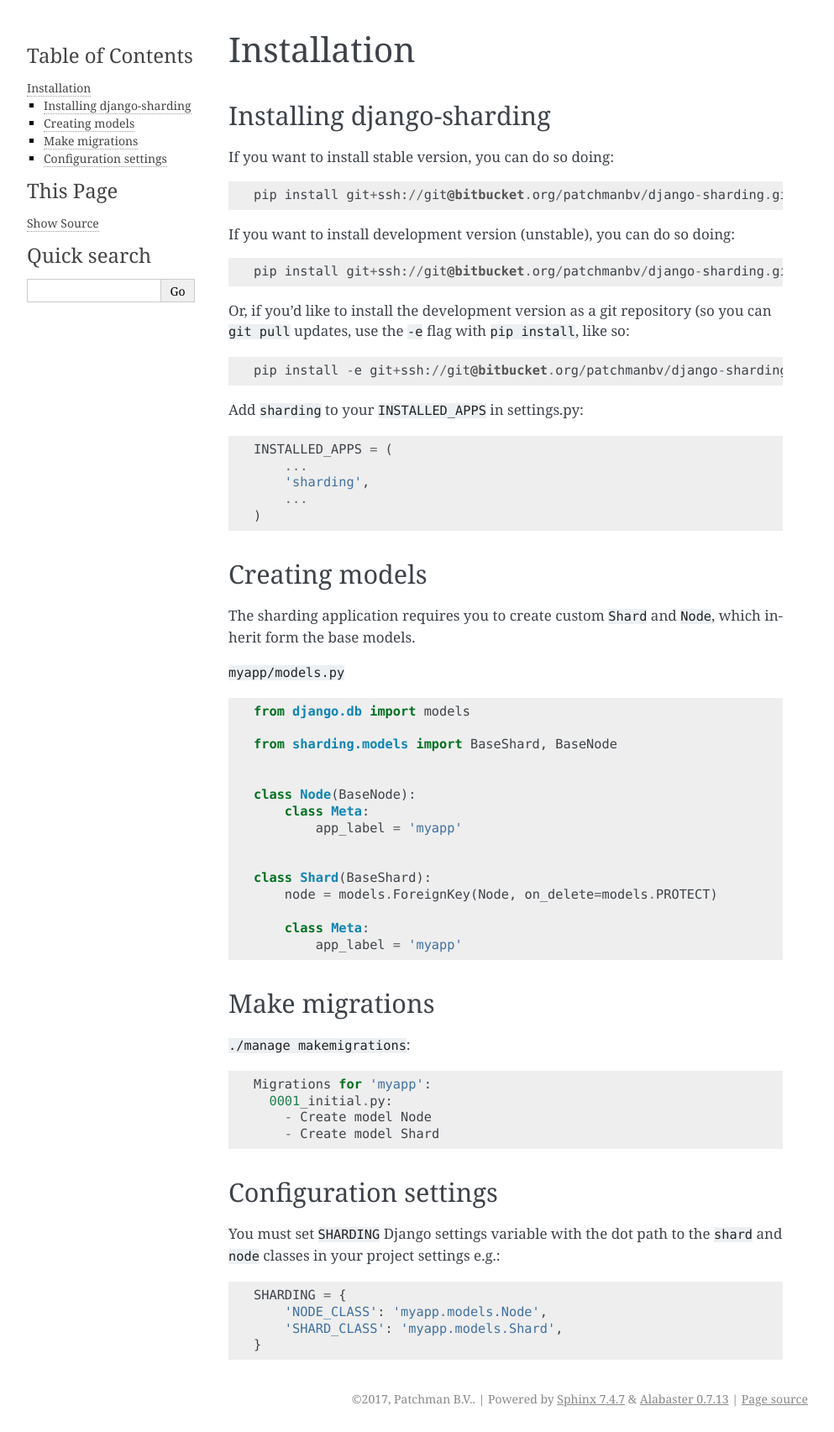
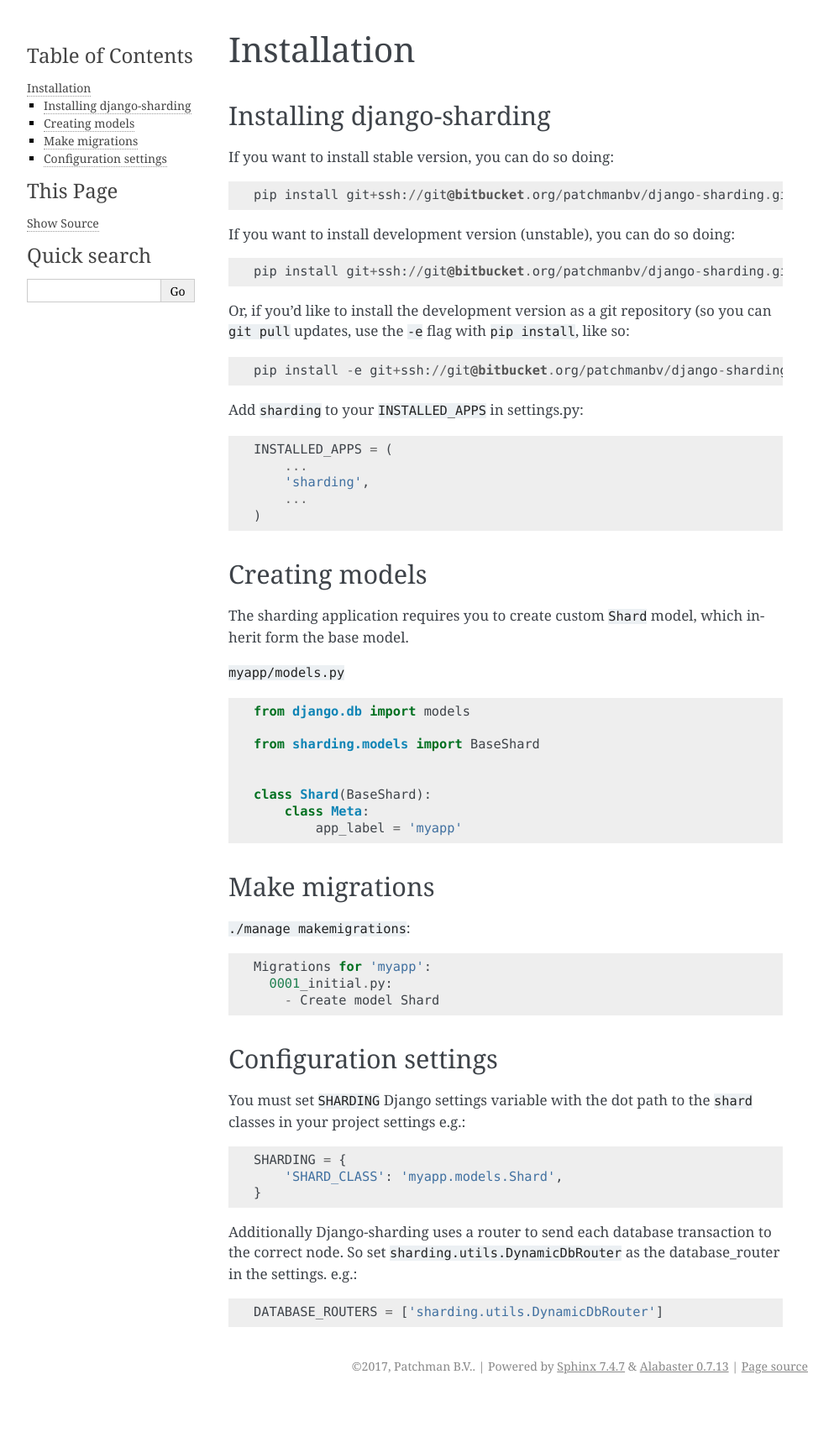
Before and after one commit to DjanQuiltDB/djanquiltdb, a Sphinx documentation site: the page built from docs/modules/installation.rst, in a window 1280 px wide. Shown: the whole page at 84% size, without its empty margins (148-1141 px from the left). Built offline with Sphinx 7.4.7, drawn with Linux system fonts in a browser that asks for light colours; formulas are drawn with MathJax 3; after the commit the page ends 1666 px from its top, so only the background shows below that.

Commit message:
SHARDING-8: Add documentation

```diff
--- a/docs/index.rst
+++ b/docs/index.rst
@@ -11,8 +11,10 @@ Welcome to Django-sharding's documentation!
    :caption: Contents:
 
    modules/installation
+   modules/structure
    modules/models
    modules/decorators
+   modules/utils
 
 
 Indices and tables
--- a/docs/modules/installation.rst
+++ b/docs/modules/installation.rst
@@ -32,24 +32,17 @@ Add ``sharding`` to your ``INSTALLED_APPS`` in settings.py::
 Creating models
 ~~~~~~~~~~~~~~~
 
-The sharding application requires you to create custom ``Shard`` and ``Node``, which inherit form the base models.
+The sharding application requires you to create custom ``Shard`` model, which inherit form the base model.
 
 
 ``myapp/models.py`` ::
 
     from django.db import models
 
-    from sharding.models import BaseShard, BaseNode
-
-
-    class Node(BaseNode):
-        class Meta:
-            app_label = 'myapp'
+    from sharding.models import BaseShard
 
 
     class Shard(BaseShard):
-        node = models.ForeignKey(Node, on_delete=models.PROTECT)
-
         class Meta:
             app_label = 'myapp'
 
@@ -60,17 +53,20 @@ Make migrations
 
     Migrations for 'myapp':
       0001_initial.py:
-        - Create model Node
         - Create model Shard
 
 
 Configuration settings
 ~~~~~~~~~~~~~~~~~~~~~~
 
-You must set ``SHARDING`` Django settings variable with the dot path to the ``shard`` and ``node`` classes in your
+You must set ``SHARDING`` Django settings variable with the dot path to the ``shard`` classes in your
 project settings e.g.::
 
     SHARDING = {
-        'NODE_CLASS': 'myapp.models.Node',
         'SHARD_CLASS': 'myapp.models.Shard',
     }
+
+Additionally Django-sharding uses a router to send each database transaction to the correct node.
+So set ``sharding.utils.DynamicDbRouter`` as the database_router in the settings. e.g.::
+
+    DATABASE_ROUTERS = ['sharding.utils.DynamicDbRouter']
--- /dev/null
+++ b/docs/modules/utils.rst
@@ -0,0 +1,5 @@
+Utils
+=====
+
+.. automodule:: sharding.utils
+   :members: use_shard, create_schema_on_node
```
Also changed, not shown: docs/modules/structure.rst (added, +43 -0 lines), docs/modules/django_sharding_schema.svg (added), 1 other file.
